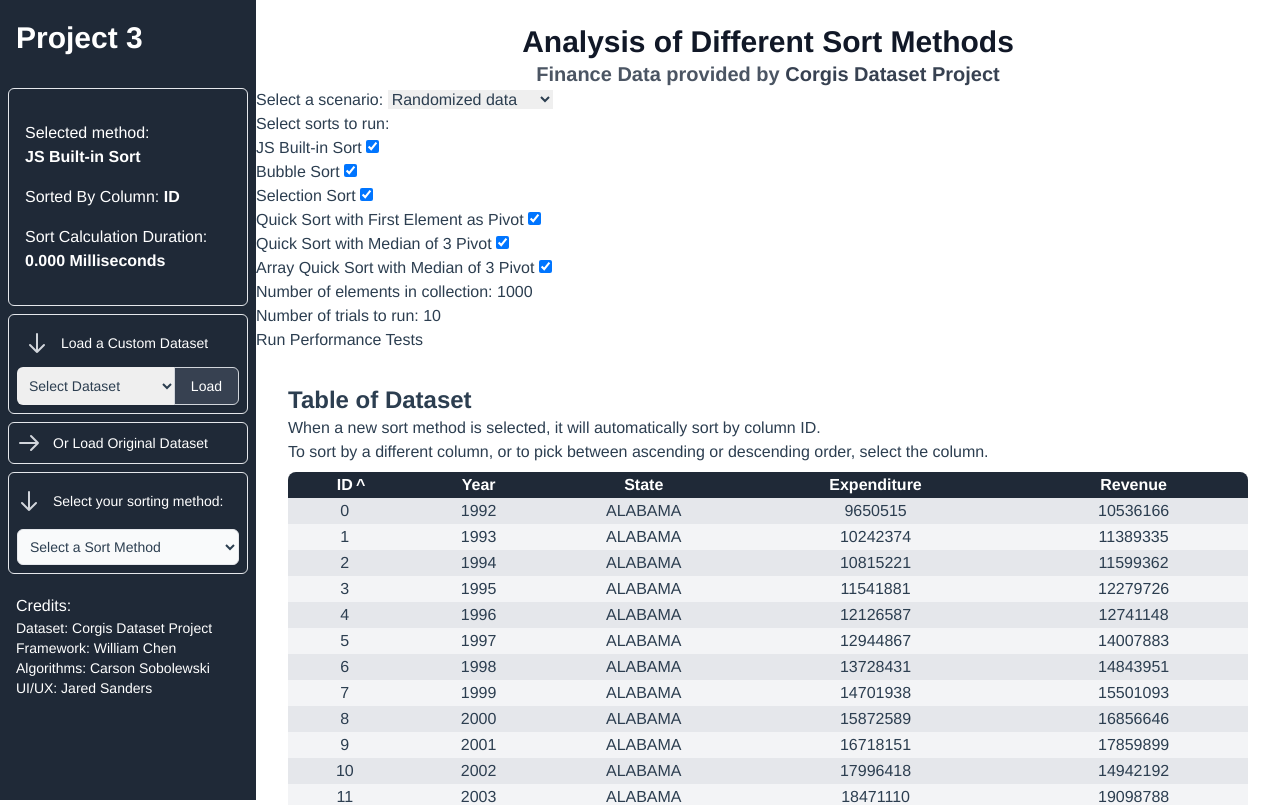
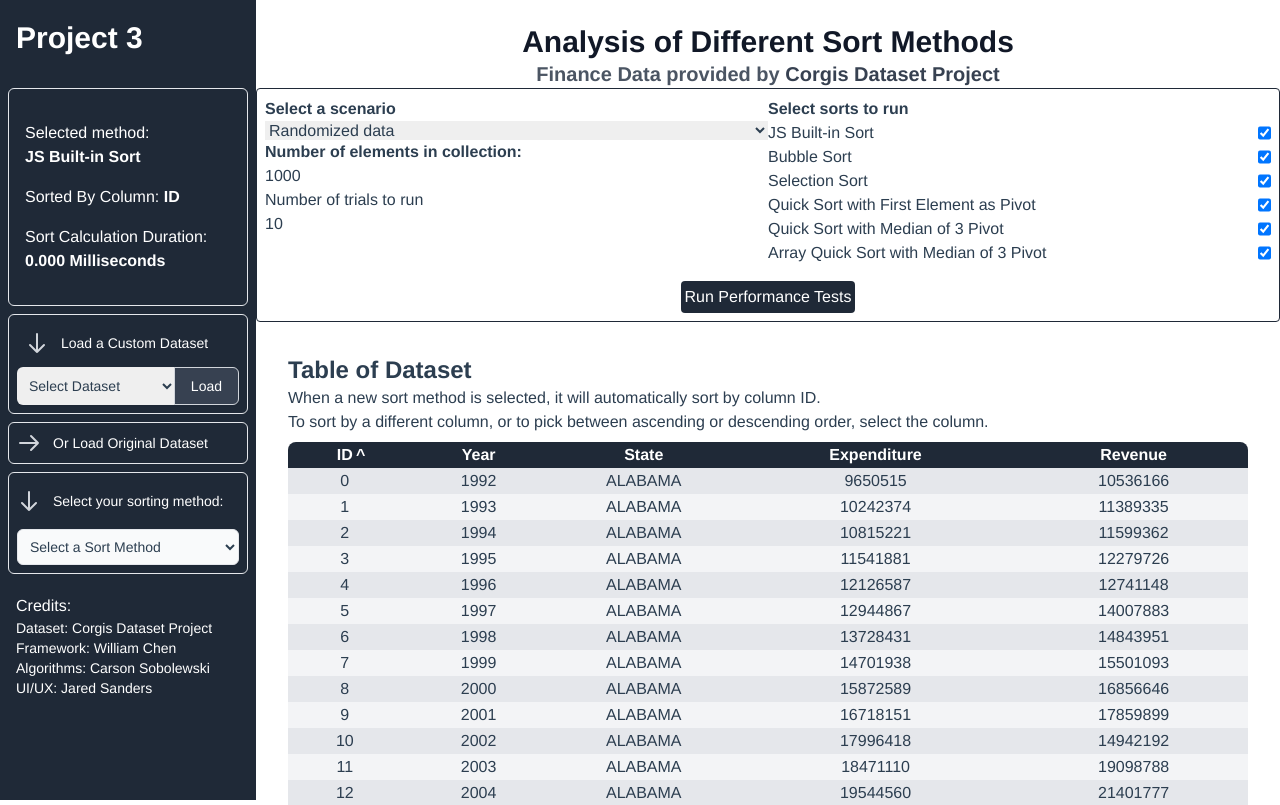
Before and after one commit to Exanite/DsaProject, a Vue app: page /#/ in a window 1280 px wide. Shown: the top 805 px of the page. Built offline with nearby package versions, Linux system fonts and the light colour scheme.

Commit message:
Add basic styling to SortProfiler

```diff
--- a/src/components/SortProfiler.vue
+++ b/src/components/SortProfiler.vue
@@ -1,27 +1,33 @@
 <template>
-  <form class="flex flex-col" v-on:submit.prevent="run">
-    <label>
-      Select a scenario:
+  <form class="flex flex-col rounded border border-gray-800 p-2" v-on:submit.prevent="run">
+    <div class="flex flex-row">
+      <div class="flex flex-col grow basis-1">
+        <label class="flex flex-col justify-between">
+          <span class="font-bold">Select a scenario</span>
           <select v-model="selectedScenario">
             <option v-for="scenario in scenarios" :key="scenario.key" :value="scenario">{{ scenario.name }}</option>
           </select>
         </label>
+        <label class="flex flex-col justify-between">
+          <span class="font-bold">Number of elements in collection:</span>
+          <input v-model="selectedElementCount" max="1000000" min="1" type="number">
+        </label>
+        <label class="flex flex-col justify-between">
+          <span>Number of trials to run</span>
+          <input v-model="selectedTrialCount" max="100" min="1" type="number">
+        </label>
+      </div>
+      <div class="flex flex-col grow basis-1">
         <label class="flex flex-col">
-      Select sorts to run:
-      <label v-for="strategy in sortStrategies" :for="strategy.key">
-        {{ strategy.name }}
+          <span class="font-bold">Select sorts to run</span>
+          <label v-for="strategy in sortStrategies" :for="strategy.key" class="flex flex-row justify-between">
+            <span>{{ strategy.name }}</span>
             <input :id="strategy.key" v-model="selectedSortStrategies" :value="strategy" type="checkbox">
           </label>
         </label>
-    <label>
-      Number of elements in collection:
-      <input type="number" v-model="selectedElementCount" min="1" max="1000000">
-    </label>
-    <label>
-      Number of trials to run:
-      <input type="number" v-model="selectedTrialCount" min="1" max="100">
-    </label>
-    <input class="w-min cursor-pointer" type="submit" value="Run Performance Tests">
+      </div>
+    </div>
+    <input class="m-auto w-min cursor-pointer bg-gray-800 rounded text-white p-1 mt-4" type="submit" value="Run Performance Tests">
   </form>
 </template>
 
```
Lines whose indentation alone changed are shown as unchanged.
